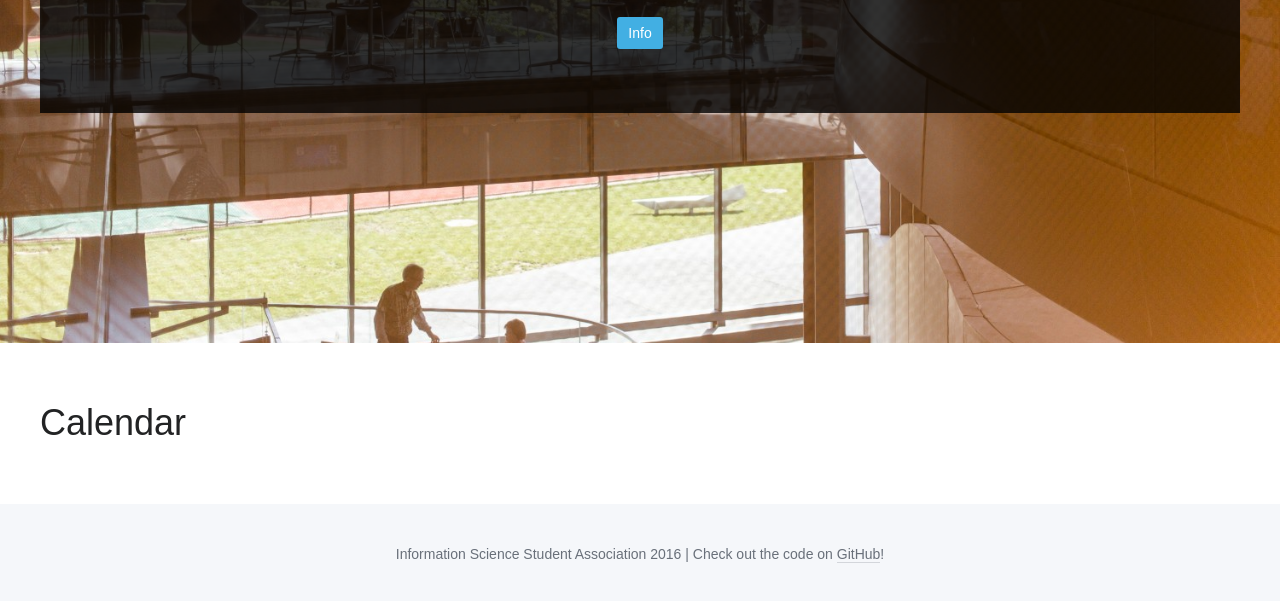
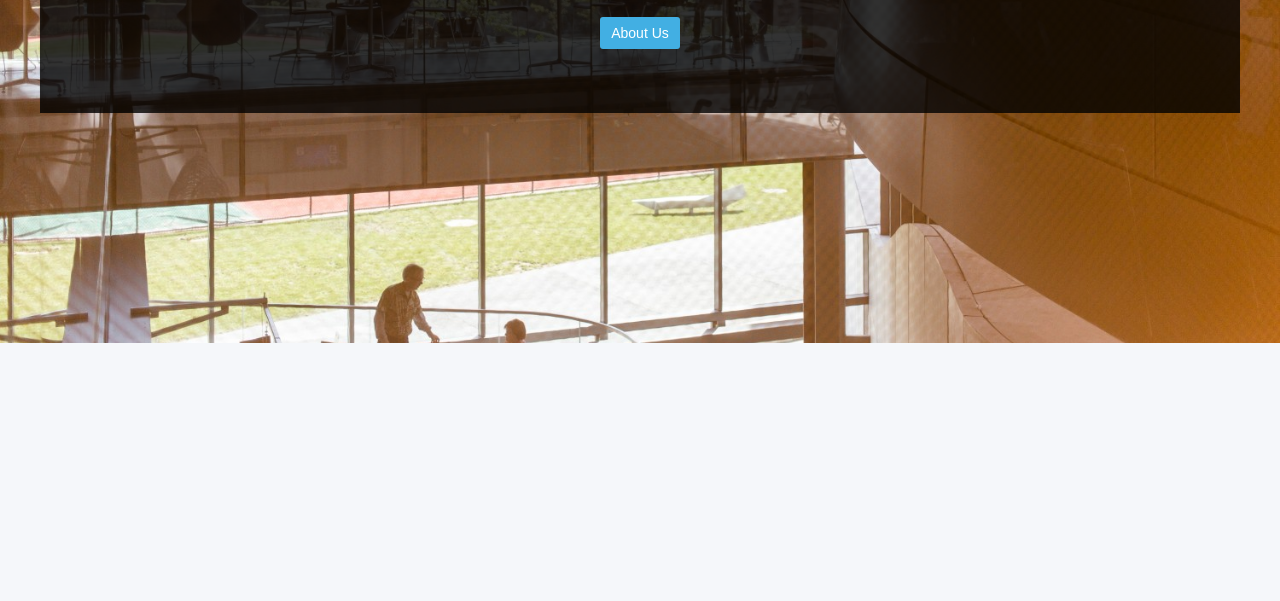
Before and after one commit to cornell-issa/issa-website, a plain HTML site: page index.html in a window 1280 px wide. Shown: the part 457-1058 px from the top of the page. After the commit the page ends 800 px from the top, so only its background shows below. Drawn offline with Linux system fonts and the light colour scheme; a web font is replaced by a local one.

Commit message:
Nothing more on home page

```diff
--- a/index.html
+++ b/index.html
@@ -23,23 +23,9 @@
                     <h2 class="subtitle">
                         Cornell University
                     </h2>
-                    <a class="button is-info">Info</a>
+                    <a class="button is-info" href="about.html">About Us</a>
                 </div>
             </div>
         </section>
-        <section class="section">
-            <div class="container content is-medium">
-                <h1>Calendar</h1>
-            </div>
-        </section>
-        <footer class="footer">
-          <div class="container">
-            <div class="content has-text-centered">
-              <p>
-                Information Science Student Association 2016 | Check out the code on <a href="https://github.com/cornell-issa/issa-website">GitHub</a>!
-              </p>
-            </div>
-          </div>
-        </footer>
     </body>
 </html>
```
